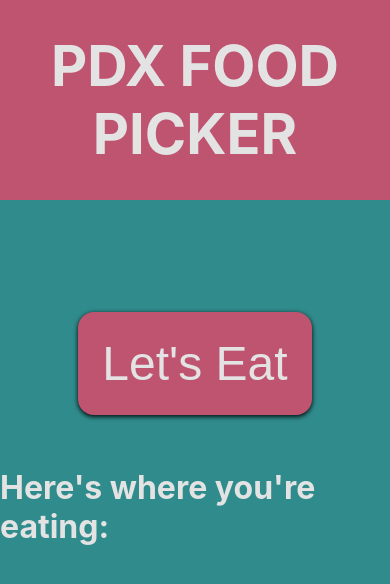
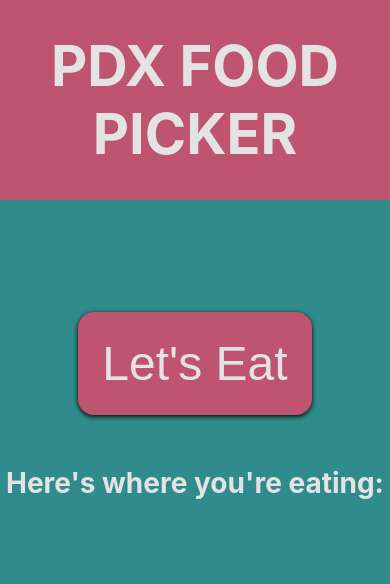
Before and after one commit to wcspinella/restaurant-picker, a React (Create React App) app: page / in a window 390 px wide. Shown: the top 584 px of the page. Built offline with nearby package versions, Linux system fonts and the light colour scheme.

Commit message:
Adjust mobile view

```diff
--- a/src/App.css
+++ b/src/App.css
@@ -61,4 +61,8 @@ button:active {
   .title {
     font-size: 3.5rem;
   }
+  .final-result-prompt {
+    font-size: 1.75rem;
+    padding-top: 2rem;
+  }
 }
--- a/src/App.js
+++ b/src/App.js
@@ -20,10 +20,9 @@ function App() {
 
   <div className = "container">
     <h1 className = "title">PDX FOOD PICKER</h1>
-
     <div className = "main-tool">
     <button onClick = {selectRestaurant}>Let's Eat</button>
-    <h1>Here's where you're eating:</h1>
+    <h1 className = "final-result-prompt">Here's where you're eating:</h1>
     <p>{selectedRestaurant}</p>
     </div>
   </div>
```
